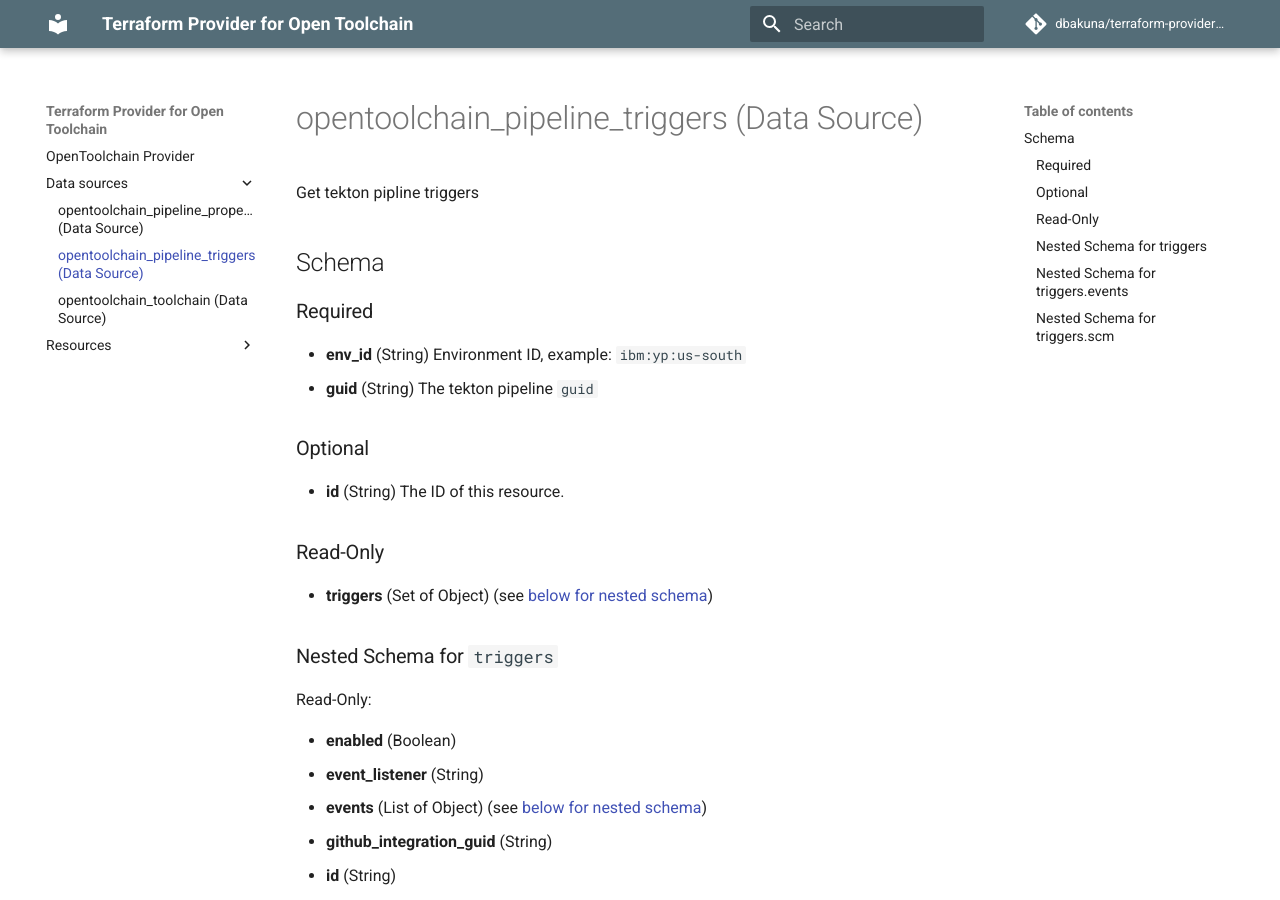
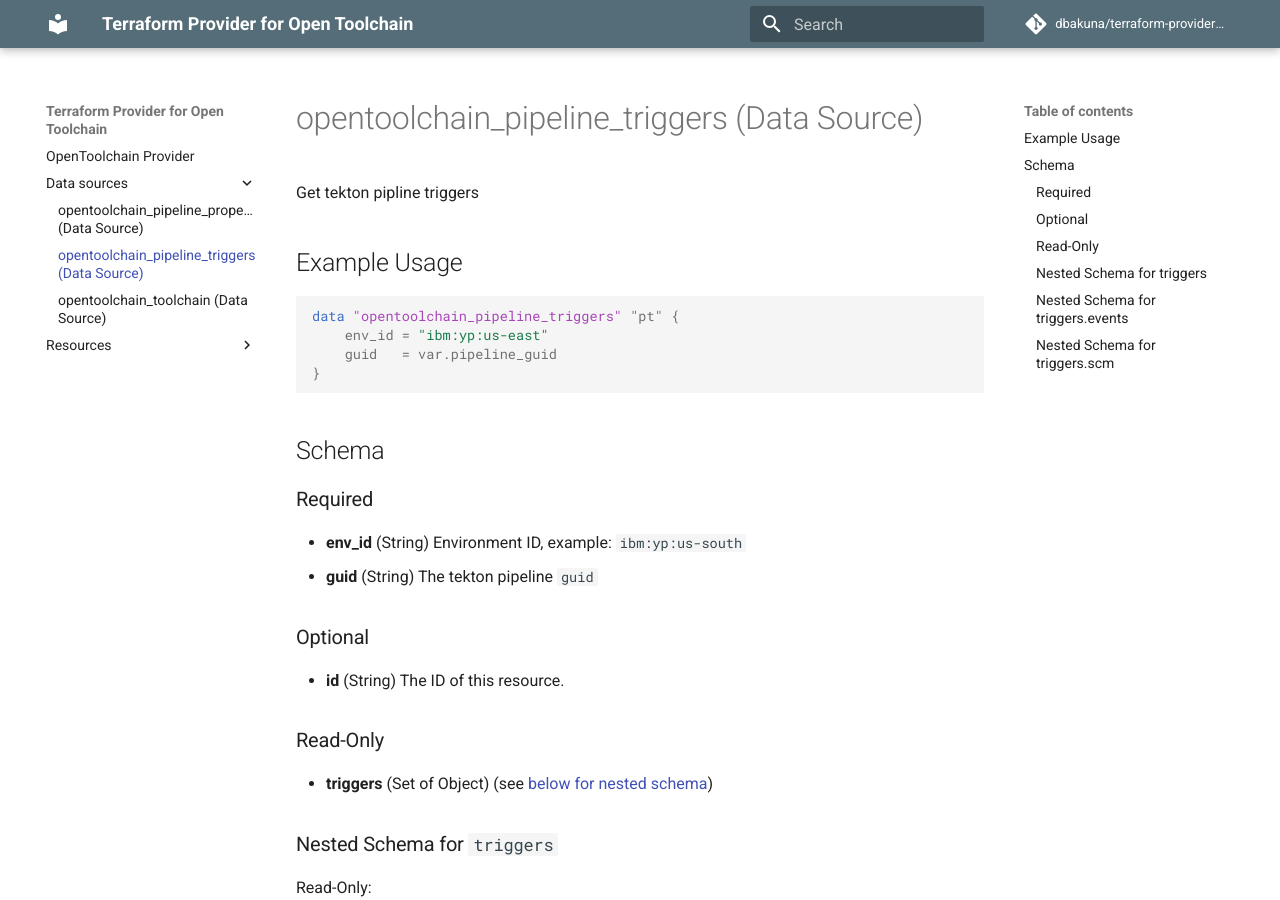
Before and after one commit to dariusbakunas/terraform-provider-opentoolchain, an MkDocs documentation site: the page built from docs/data-sources/pipeline_triggers.md, in a window 1280 px wide and 900 px high. Built offline with MkDocs 1.6.1 and Material for MkDocs 9.7.7, drawn with Linux system fonts in a browser that asks for light colours; comment, search, counter and statistics services are not loaded.

Commit message:
docs: add trigger data source example

````diff
--- a/docs/data-sources/pipeline_triggers.md
+++ b/docs/data-sources/pipeline_triggers.md
@@ -10,7 +10,14 @@ description: |-
 
 Get tekton pipline triggers
 
+## Example Usage
 
+```terraform
+data "opentoolchain_pipeline_triggers" "pt" {
+    env_id = "ibm:yp:us-east"
+    guid   = var.pipeline_guid
+}
+```
 
 <!-- schema generated by tfplugindocs -->
 ## Schema
````
Also changed, not shown: 1 other file.
